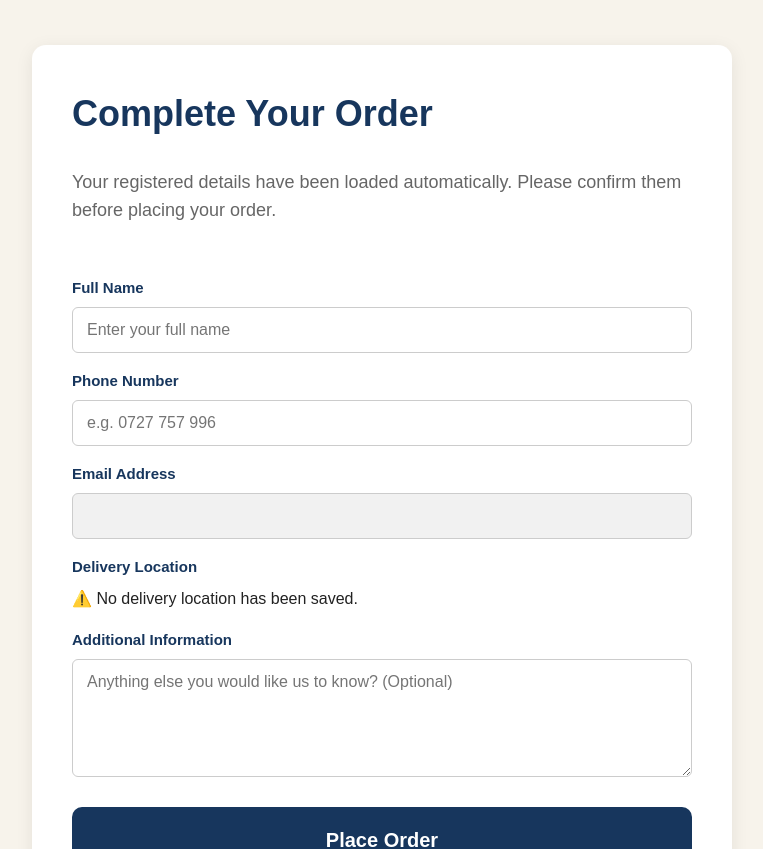
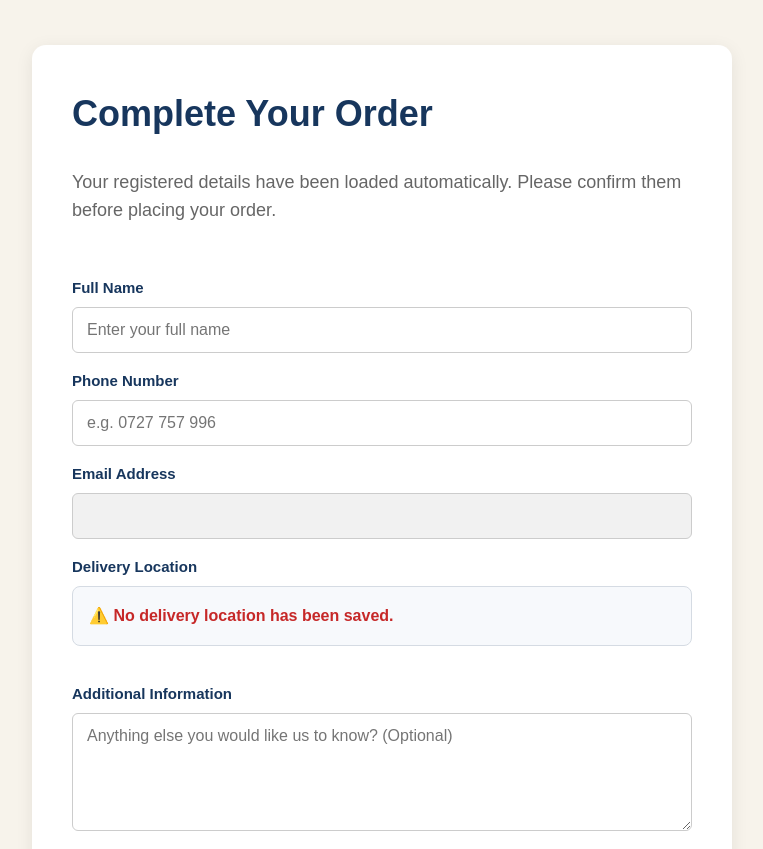
Before and after one commit to trinityfamily99-byte/trinity-family, a Next.js app: page /checkout in a window 1280 px wide. Shown: the top 849 px of the page, without its empty margins (258-1021 px from the left). Built offline with nearby package versions, Linux system fonts and the light colour scheme; no server answers.

Commit message:
Update globals.css

```diff
--- a/app/globals.css
+++ b/app/globals.css
@@ -965,3 +965,45 @@ font-size: 17px;
     font-size: 19px;
   }
 }
+/* =========================
+   DELIVERY LOCATION
+========================= */
+
+.delivery-location-box {
+  width: 100%;
+  background: #f7f9fc;
+  border: 1px solid #d5dbe3;
+  border-radius: 8px;
+  padding: 16px;
+  margin-bottom: 20px;
+}
+
+.location-confirmed {
+  color: #17365d;
+  font-weight: bold;
+  margin-bottom: 12px;
+}
+
+.location-text {
+  color: #555;
+  margin-bottom: 12px;
+}
+
+.location-missing {
+  color: #c62828;
+  font-weight: bold;
+}
+
+.view-map-button {
+  display: inline-block;
+  background: #17365d;
+  color: white;
+  padding: 11px 16px;
+  border-radius: 6px;
+  font-weight: bold;
+  text-decoration: none;
+}
+
+.view-map-button:hover {
+  background: #0e2745;
+}
```
